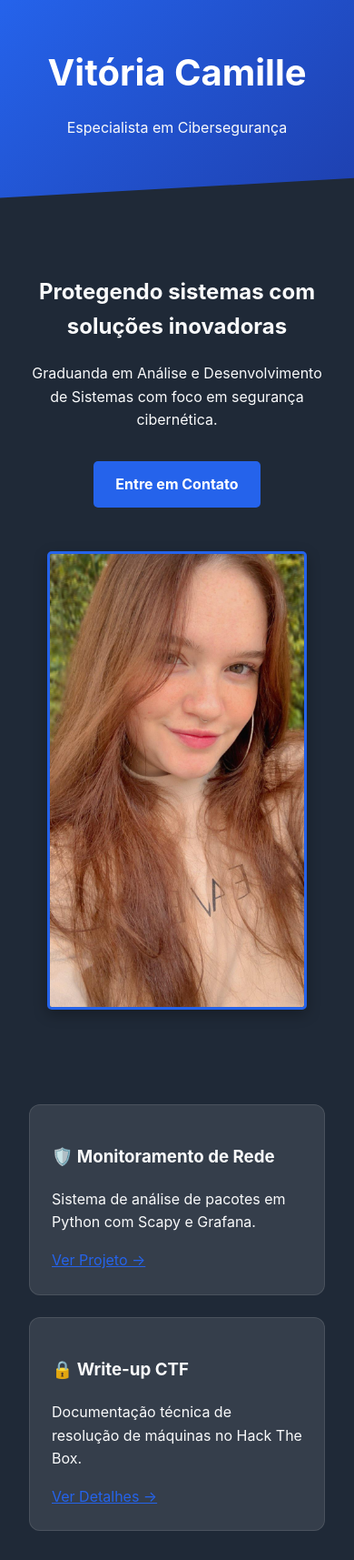
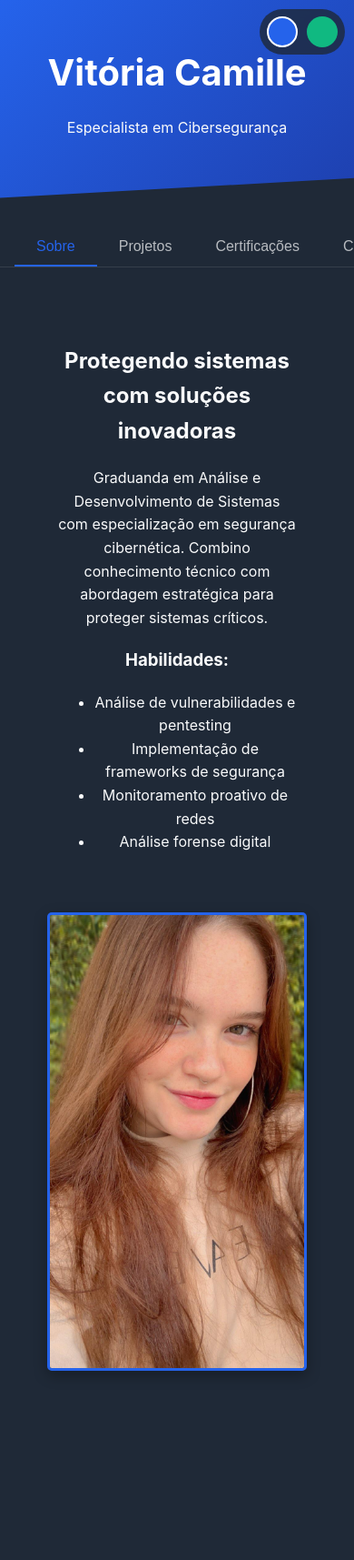
Before and after one commit to vitoriaCamille/Portif-lio, a plain HTML site: page index.html in a window 390 px wide. Shown: the whole page at 91% size. After the commit the page ends 1546 px from the top, so only its background shows below. Drawn offline with Linux system fonts and the light colour scheme.

Commit message:
Update index.html

```diff
--- a/index.html
+++ b/index.html
@@ -12,16 +12,13 @@
       --tech-green: #10B981;
       --dark: #1F2937;
       --light: #F9FAFB;
-      --accent: var(--tech-blue); /* Cor principal padrão */
+      --accent: var(--tech-blue);
+      --gradient: linear-gradient(135deg, var(--tech-blue), #1E40AF);
+      --card-bg: rgba(255, 255, 255, 0.1);
+      --card-border: rgba(255, 255, 255, 0.1);
     }
 
-    /* Tema Azul Tech */
-    .theme-blue {
-      --accent: var(--tech-blue);
-      --gradient: linear-gradient(135deg, var(--tech-blue), #1E40AF);
-    }
-
-    /* Tema Verde Tech */
+    /* Tema Verde */
     .theme-green {
       --accent: var(--tech-green);
       --gradient: linear-gradient(135deg, var(--tech-green), #047857);
@@ -33,64 +30,6 @@
       background: var(--dark);
       color: var(--light);
       line-height: 1.6;
-    }
-
-    /* Estilo do seletor de temas */
-    .theme-options {
-      position: fixed;
-      top: 50%;
-      right: -150px;
-      transform: translateY(-50%);
-      background: rgba(31, 41, 55, 0.9);
-      padding: 1rem;
-      border-radius: 8px 0 0 8px;
-      transition: right 0.3s ease;
-      z-index: 1000;
-      box-shadow: -2px 0 10px rgba(0,0,0,0.2);
-    }
-
-    .theme-options:hover {
-      right: 0;
-    }
-
-    .theme-toggle {
-      position: absolute;
-      left: -40px;
-      top: 0;
-      background: var(--accent);
-      color: white;
-      padding: 10px;
-      border-radius: 8px 0 0 8px;
-      cursor: pointer;
-      writing-mode: vertical-rl;
-      text-orientation: mixed;
-    }
-
-    .theme-colors {
-      display: flex;
-      flex-direction: column;
-      gap: 10px;
-    }
-
-    .theme-btn {
-      width: 30px;
-      height: 30px;
-      border-radius: 50%;
-      border: 2px solid white;
-      cursor: pointer;
-      transition: transform 0.2s;
-    }
-
-    .theme-btn:hover {
-      transform: scale(1.1);
-    }
-
-    .theme-btn.blue {
-      background: var(--tech-blue);
-    }
-
-    .theme-btn.green {
-      background: var(--tech-green);
     }
 
     header {
@@ -106,14 +45,67 @@
       color: white;
     }
 
+    /* Navegação por abas */
+    .tabs {
+      display: flex;
+      justify-content: center;
+      margin: 2rem auto;
+      max-width: 1200px;
+      border-bottom: 1px solid rgba(255,255,255,0.1);
+    }
+
+    .tab-btn {
+      padding: 0.8rem 1.5rem;
+      background: none;
+      border: none;
+      color: var(--light);
+      cursor: pointer;
+      font-size: 1rem;
+      position: relative;
+      opacity: 0.7;
+      transition: all 0.3s;
+    }
+
+    .tab-btn.active {
+      opacity: 1;
+      color: var(--accent);
+    }
+
+    .tab-btn.active::after {
+      content: '';
+      position: absolute;
+      bottom: -1px;
+      left: 0;
+      width: 100%;
+      height: 3px;
+      background: var(--accent);
+    }
+
+    /* Conteúdo das abas */
+    .tab-content {
+      display: none;
+      padding: 0 2rem;
+      max-width: 1200px;
+      margin: 0 auto;
+      animation: fadeIn 0.5s;
+    }
+
+    .tab-content.active {
+      display: block;
+    }
+
+    @keyframes fadeIn {
+      from { opacity: 0; }
+      to { opacity: 1; }
+    }
+
+    /* Seção Hero */
     .hero {
       display: flex;
       align-items: center;
       justify-content: center;
       gap: 3rem;
-      padding: 4rem 2rem;
-      max-width: 1200px;
-      margin: 0 auto;
+      padding: 2rem;
     }
 
     .hero-img img {
@@ -123,117 +115,258 @@
       box-shadow: 0 5px 15px rgba(0,0,0,0.3);
     }
 
-    .btn {
-      display: inline-block;
-      background: var(--accent);
-      color: white;
-      padding: 0.8rem 1.5rem;
-      text-decoration: none;
-      border-radius: 5px;
-      margin-top: 1rem;
-      font-weight: bold;
+    /* Cards de Projetos */
+    .projects-grid {
+      display: grid;
+      grid-template-columns: repeat(auto-fit, minmax(300px, 1fr));
+      gap: 1.5rem;
+      margin: 2rem 0;
+    }
+
+    .project-card {
+      background: var(--card-bg);
+      border-radius: 12px;
+      padding: 1.5rem;
+      transition: all 0.3s;
+      border: 1px solid var(--card-border);
+    }
+
+    .project-card:hover {
+      transform: translateY(-5px);
+      box-shadow: 0 10px 20px rgba(0,0,0,0.2);
+      border-color: var(--accent);
+    }
+
+    /* Seletor de Temas */
+    .theme-selector {
+      position: fixed;
+      top: 20px;
+      right: 20px;
+      display: flex;
+      gap: 10px;
+      background: rgba(31, 41, 55, 0.8);
+      padding: 0.5rem;
+      border-radius: 30px;
+      backdrop-filter: blur(5px);
+      z-index: 100;
+    }
+
+    .theme-option {
+      width: 30px;
+      height: 30px;
+      border-radius: 50%;
+      cursor: pointer;
+      border: 2px solid transparent;
       transition: all 0.3s;
     }
 
-    .btn:hover {
-      transform: translateY(-3px);
-      box-shadow: 0 5px 15px rgba(0,0,0,0.3);
+    .theme-option:hover {
+      transform: scale(1.1);
     }
 
-    .projects {
-      display: grid;
-      grid-template-columns: repeat(auto-fit, minmax(300px, 1fr));
-      gap: 1.5rem;
-      padding: 2rem;
-      max-width: 1200px;
-      margin: 0 auto;
+    .theme-option.active {
+      border-color: white;
     }
 
-    .project-card {
-      background: rgba(255, 255, 255, 0.1);
-      border-radius: 12px;
-      padding: 1.5rem;
-      transition: all 0.3s ease;
-      border: 1px solid rgba(255, 255, 255, 0.1);
+    .theme-blue-btn {
+      background: var(--tech-blue);
     }
 
-    .project-card:hover {
-      transform: translateY(-8px);
-      box-shadow: 0 10px 25px var(--accent);
-      border-color: var(--accent);
+    .theme-green-btn {
+      background: var(--tech-green);
     }
 
+    /* Responsivo */
     @media (max-width: 768px) {
       .hero {
         flex-direction: column;
         text-align: center;
       }
 
-      .projects {
-        grid-template-columns: 1fr;
+      .tabs {
+        overflow-x: auto;
+        justify-content: flex-start;
+        padding: 0 1rem;
+      }
+
+      .theme-selector {
+        top: 10px;
+        right: 10px;
       }
     }
   </style>
 </head>
 <body class="theme-blue">
   <!-- Seletor de Temas -->
-  <div class="theme-options">
-    <div class="theme-toggle">
-      <i class="fas fa-palette"></i>
-    </div>
-    <div class="theme-colors">
-      <div class="theme-btn blue" onclick="setTheme('blue')" title="Tema Azul"></div>
-      <div class="theme-btn green" onclick="setTheme('green')" title="Tema Verde"></div>
-    </div>
+  <div class="theme-selector">
+    <div class="theme-option theme-blue-btn active" onclick="setTheme('blue')" title="Tema Azul"></div>
+    <div class="theme-option theme-green-btn" onclick="setTheme('green')" title="Tema Verde"></div>
   </div>
 
   <header>
     <h1>Vitória Camille</h1>
-    <p>Especialista em Cibersegurança</p>
+    <p id="subtitle">Especialista em Cibersegurança</p>
   </header>
 
+  <!-- Navegação por Abas -->
+  <div class="tabs">
+    <button class="tab-btn active" onclick="openTab('sobre')">Sobre</button>
+    <button class="tab-btn" onclick="openTab('projetos')">Projetos</button>
+    <button class="tab-btn" onclick="openTab('certificacoes')">Certificações</button>
+    <button class="tab-btn" onclick="openTab('contato')">Contato</button>
+  </div>
+
+  <!-- Conteúdo das Abas -->
   <main>
+    <!-- Aba Sobre -->
+    <div id="sobre" class="tab-content active">
       <section class="hero">
         <div>
           <h2>Protegendo sistemas com soluções inovadoras</h2>
-        <p>Graduanda em Análise e Desenvolvimento de Sistemas com foco em segurança cibernética.</p>
-        <a href="#contato" class="btn">Entre em Contato</a>
+          <p>Graduanda em Análise e Desenvolvimento de Sistemas com especialização em segurança cibernética. Combino conhecimento técnico com abordagem estratégica para proteger sistemas críticos.</p>
+          <div class="skills">
+            <h3>Habilidades:</h3>
+            <ul>
+              <li>Análise de vulnerabilidades e pentesting</li>
+              <li>Implementação de frameworks de segurança</li>
+              <li>Monitoramento proativo de redes</li>
+              <li>Análise forense digital</li>
+            </ul>
+          </div>
         </div>
         <div class="hero-img">
           <img src="foto.jpg" alt="Vitória Camille">
         </div>
       </section>
+    </div>
 
-    <section class="projects">
+    <!-- Aba Projetos -->
+    <div id="projetos" class="tab-content">
+      <div class="projects-grid">
         <div class="project-card">
           <h3>🛡️ Monitoramento de Rede</h3>
-        <p>Sistema de análise de pacotes em Python com Scapy e Grafana.</p>
+          <p>Sistema em Python com Scapy para análise de pacotes em tempo real, integrado ao Grafana.</p>
+          <div class="tags">
+            <span>Python</span>
+            <span>Scapy</span>
+            <span>Grafana</span>
+          </div>
           <a href="#" style="color: var(--accent);">Ver Projeto →</a>
         </div>
+
         <div class="project-card">
-        <h3>🔒 Write-up CTF</h3>
-        <p>Documentação técnica de resolução de máquinas no Hack The Box.</p>
-        <a href="#" style="color: var(--accent);">Ver Detalhes →</a>
+          <h3>🔓 Write-up CTF</h3>
+          <p>Documentação técnica de resolução de máquinas no Hack The Box e TryHackMe.</p>
+          <div class="tags">
+            <span>Pentesting</span>
+            <span>CTF</span>
+            <span>Red Team</span>
           </div>
-    </section>
+          <a href="#" style="color: var(--accent);">Ver Write-ups →</a>
+        </div>
+
+        <div class="project-card">
+          <h3>📊 Análise de Logs</h3>
+          <p>Ferramenta em Bash para processamento automatizado de logs de servidores.</p>
+          <div class="tags">
+            <span>Bash</span>
+            <span>Linux</span>
+            <span>SIEM</span>
+          </div>
+          <a href="#" style="color: var(--accent);">Ver Código →</a>
+        </div>
+      </div>
+    </div>
+
+    <!-- Aba Certificações -->
+    <div id="certificacoes" class="tab-content">
+      <div class="certifications">
+        <div class="cert-card">
+          <h3>ISO 27001</h3>
+          <p>Fundamentos de Segurança da Informação</p>
+          <p><small>BSI • 2023</small></p>
+        </div>
+
+        <div class="cert-card">
+          <h3>LGPD</h3>
+          <p>Proteção de Dados e Privacidade</p>
+          <p><small>EXIN • 2023</small></p>
+        </div>
+
+        <div class="cert-card">
+          <h3>CEH</h3>
+          <p>Certified Ethical Hacker</p>
+          <p><small>EC-Council • Em progresso</small></p>
+        </div>
+      </div>
+    </div>
+
+    <!-- Aba Contato -->
+    <div id="contato" class="tab-content">
+      <div class="contact-info">
+        <div class="contact-card">
+          <i class="fas fa-envelope"></i>
+          <h3>Email</h3>
+          <a href="mailto:contato@example.com">contato@example.com</a>
+        </div>
+
+        <div class="contact-card">
+          <i class="fas fa-map-marker-alt"></i>
+          <h3>Localização</h3>
+          <p>São Paulo, Brasil</p>
+        </div>
+
+        <div class="contact-card">
+          <i class="fas fa-share-alt"></i>
+          <h3>Redes Sociais</h3>
+          <div class="social-links">
+            <a href="#"><i class="fab fa-linkedin"></i></a>
+            <a href="#"><i class="fab fa-github"></i></a>
+            <a href="#"><i class="fab fa-twitter"></i></a>
+          </div>
+        </div>
+      </div>
+    </div>
   </main>
 
   <script>
-    // Função para mudar o tema
+    // Sistema de Abas
+    function openTab(tabId) {
+      const tabContents = document.querySelectorAll('.tab-content');
+      const tabBtns = document.querySelectorAll('.tab-btn');
+
+      tabContents.forEach(content => {
+        content.classList.remove('active');
+      });
+
+      tabBtns.forEach(btn => {
+        btn.classList.remove('active');
+      });
+
+      document.getElementById(tabId).classList.add('active');
+      event.currentTarget.classList.add('active');
+    }
+
+    // Sistema de Temas
     function setTheme(theme) {
       document.body.className = 'theme-' + theme;
+
+      // Atualiza botões ativos
+      document.querySelector('.theme-blue-btn').classList.toggle('active', theme === 'blue');
+      document.querySelector('.theme-green-btn').classList.toggle('active', theme === 'green');
     }
 
-    // Opcional: Efeito de digitação
+    // Efeito de texto alternado
     const subtitles = [
       "Especialista em Cibersegurança",
-      "Pentester",
-      "Analista de Segurança"
+      "Analista de Pentest",
+      "Ethical Hacker",
+      "Consultora em Segurança"
     ];
     let current = 0;
 
     setInterval(() => {
-      document.querySelector("header p").textContent = subtitles[current];
+      document.getElementById("subtitle").textContent = subtitles[current];
       current = (current + 1) % subtitles.length;
     }, 3000);
   </script>
```
Lines whose indentation alone changed are shown as unchanged.
